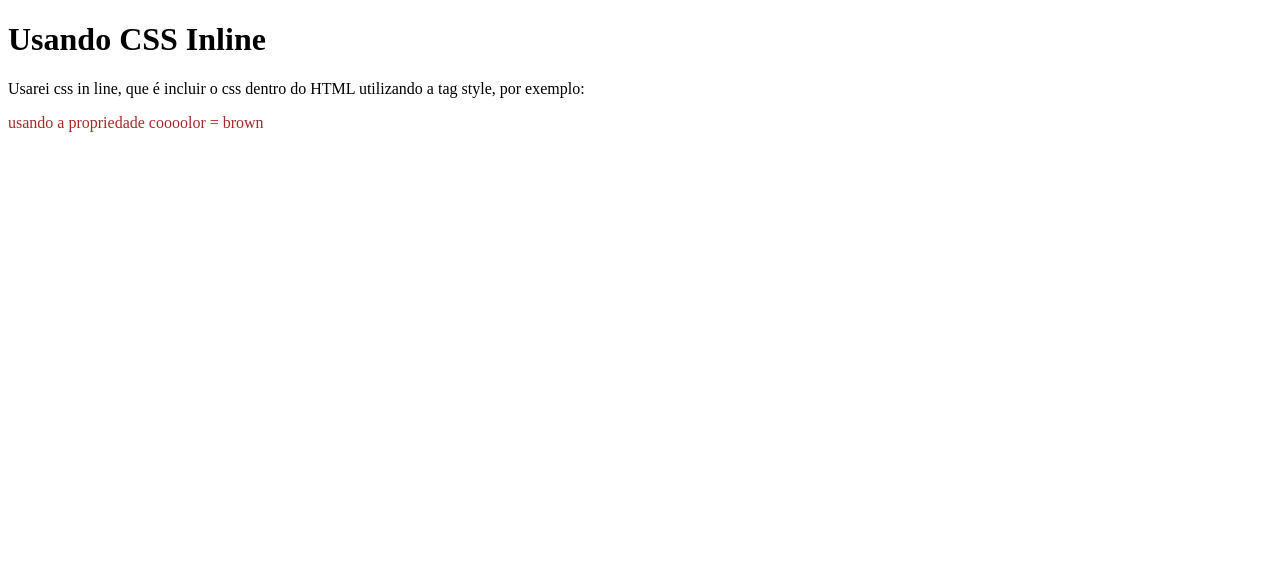
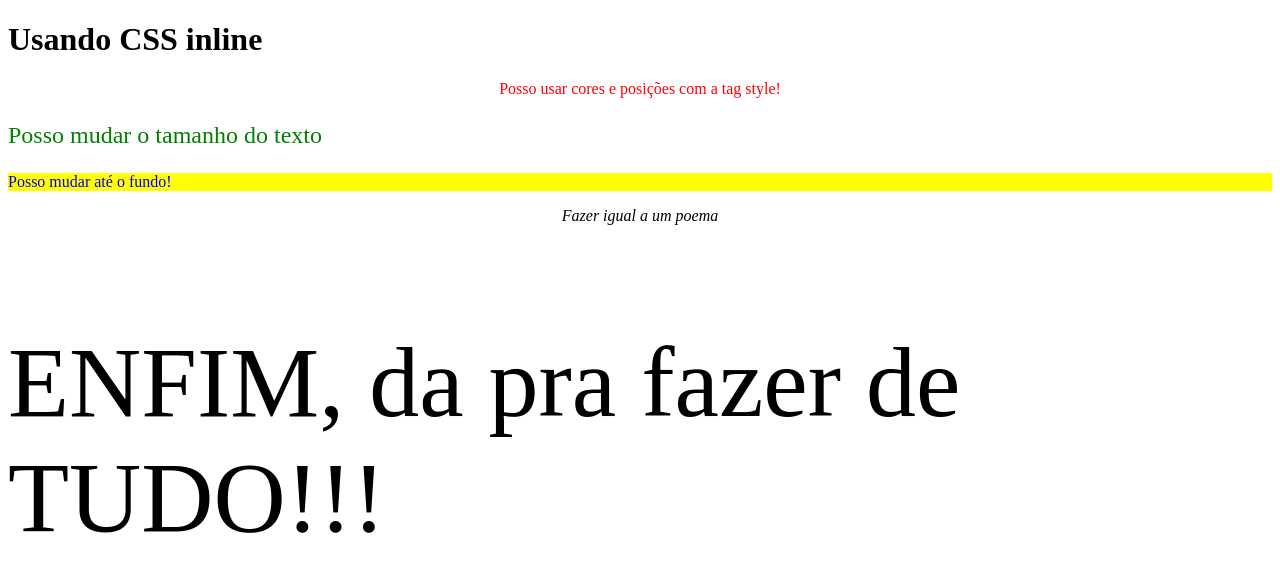
Before and after one commit to MatheusAK/Etec, a plain HTML site: page interfacesWeb/bimestre 2/index.html in a window 1280 px wide. Drawn offline with Linux system fonts and the light colour scheme.

Commit message:
Update index.htm

```diff
--- a/interfacesWeb/bimestre 2/index.html
+++ b/interfacesWeb/bimestre 2/index.html
@@ -3,11 +3,16 @@
 <head>
     <meta charset="UTF-8">
     <meta name="viewport" content="width=device-width, initial-scale=1.0">
-    <title>CSS inLine</title>
+    <title>CSS inline</title>
 </head>
 <body>
-    <h1>Usando CSS Inline</h1>
-    <p> Usarei css in line, que é incluir o css dentro do HTML utilizando a tag style, por exemplo:</p>
-    <p style="color:brown"> usando a propriedade coooolor = brown</p>
+    <h1>Usando CSS inline</h1>
+    <p style="color: red; text-align: center;">Posso usar cores e posições com a tag style!</p>
+    <p style="color: green; font-size: 24px;">Posso mudar o tamanho do texto</p>
+    <p style="color:blue; background-color: yellow;">Posso mudar até o fundo!</p>
+    <p style="font-style:italic ;text-align: center;">Fazer igual a um poema</p>
+    <p style="font-size: 100px;"> ENFIM, da pra fazer de TUDO!!!</p>
+
+
 </body>
 </html>
```
